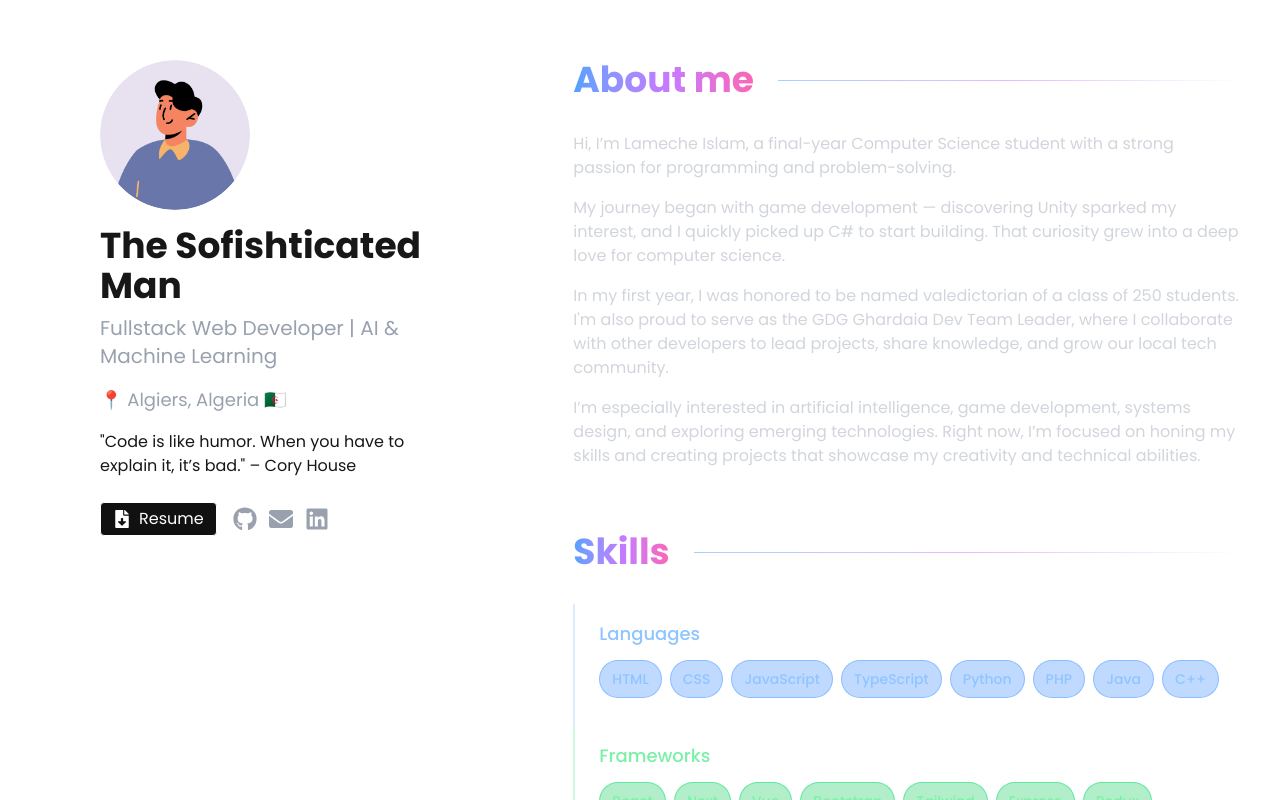
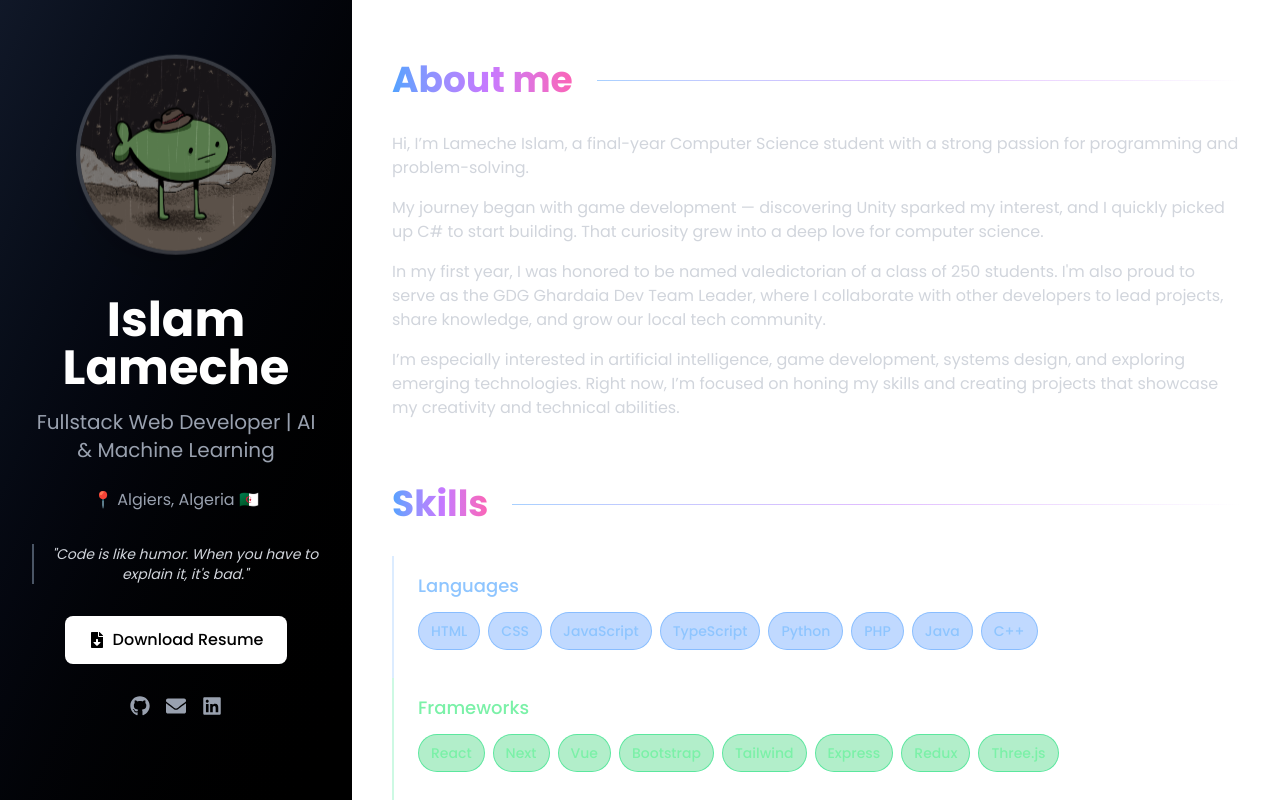
Before and after one commit to The-Sofishticated-Man/minimalist-portfolio, a Next.js app: page / in a window 1280 px wide. Built offline with nearby package versions, Linux system fonts and the light colour scheme.

Commit message:
Enhance MainInfo component with animations and layout changes

```diff
--- a/src/components/MainInfo.tsx
+++ b/src/components/MainInfo.tsx
@@ -1,33 +1,127 @@
+"use client";
+
+import { useEffect, useRef } from "react";
+import { gsap } from "gsap";
 import Image from "next/image";
-import pfp from "../../public/images/pfp.png";
+import pfp from "../../public/images/pfp.gif";
 
-export default async function MainInfo() {
+export default function MainInfo() {
+  const imageRef = useRef<HTMLDivElement>(null);
+  const containerRef = useRef<HTMLDivElement>(null);
+
+  useEffect(() => {
+    if (!imageRef.current || !containerRef.current) return;
+
+    const image = imageRef.current;
+    const container = containerRef.current;
+
+    // Initial load animation
+    gsap.fromTo(
+      image,
+      {
+        scale: 0,
+        opacity: 0,
+      },
+      {
+        scale: 1,
+        opacity: 1,
+        duration: 1,
+        ease: "back.out(1.7)",
+        delay: 0.5,
+      }
+    );
+
+    // Floating animation
+    gsap.to(image, {
+      y: -10,
+      duration: 2,
+      repeat: -1,
+      yoyo: true,
+      ease: "power2.inOut",
+    });
+
+    // Subtle rotation animation
+    gsap.to(image, {
+      rotation: 5,
+      duration: 3,
+      repeat: -1,
+      yoyo: true,
+      ease: "power2.inOut",
+    });
+
+    // Hover animations
+    const handleMouseEnter = () => {
+      gsap.to(image, {
+        scale: 1.1,
+        duration: 0.6,
+        ease: "power2.out",
+      });
+    };
+
+    const handleMouseLeave = () => {
+      gsap.to(image, {
+        scale: 1,
+        duration: 0.6,
+        ease: "power2.out",
+      });
+    };
+
+    container.addEventListener("mouseenter", handleMouseEnter);
+    container.addEventListener("mouseleave", handleMouseLeave);
+
+    return () => {
+      container.removeEventListener("mouseenter", handleMouseEnter);
+      container.removeEventListener("mouseleave", handleMouseLeave);
+    };
+  }, []);
+
   return (
-    <div id="crucial" className="flex-1/3 px-25 py-15 ">
+    <div
+      id="crucial"
+      className="flex-1 min-h-screen bg-gradient-to-br from-gray-900 to-black text-white flex flex-col  items-center px-8 py-16"
+    >
+      <div className="text-center max-w-4xl w-full">
+        {/* Profile Image with GSAP animations */}
+        <div ref={containerRef} className="mb-8 cursor-pointer">
+          <div ref={imageRef} className="relative mx-auto w-[200px] h-[200px]">
             <Image
-        className="rounded-full mb-4"
+              className="rounded-full shadow-2xl border-4 border-white/20"
               src={pfp}
               alt="Profile Picture"
-        width={150}
-        height={150}
+              width={200}
+              height={200}
+              priority
             />
-      <h1 className="text-4xl font-bold mb-2">The Sofishticated Man</h1>
-      <h2 className="text-xl text-gray-400 mb-4">
+          </div>
+        </div>
+
+        {/* Main heading */}
+        <h1 className="text-4xl md:text-5xl font-bold mb-4 text-white">
+          Islam Lameche
+        </h1>
+
+        {/* Subtitle */}
+        <h2 className="text-lg md:text-xl text-gray-400 mb-6">
           Fullstack Web Developer | AI & Machine Learning
         </h2>
-      <h3 className="text-lg text-gray-400 mb-4">📍 Algiers, Algeria 🇩🇿 </h3>
-      <p>
-        &quot;Code is like humor. When you have to explain it, it’s bad.&quot; –
-        Cory House
+
+        {/* Location */}
+        <p className="text-gray-400 mb-8 text-l">📍 Algiers, Algeria 🇩🇿</p>
+
+        {/* Quote */}
+        <p className="text-gray-300 text-sm italic mb-8 border-l-2 border-gray-600 pl-4">
+          &quot;Code is like humor. When you have to explain it, it&apos;s
+          bad.&quot;
         </p>
-      <div className="my-6">
-        <div className="flex space-x-3 items-center">
+
+        {/* Action buttons */}
+        <div className="mb-8">
           <a
             href="/documents/islam lameche resume.pdf"
             download="Islam_Lameche_Resume.pdf"
             target="_blank"
             rel="noopener noreferrer"
-            className="flex items-center bg-[#111111] hover:bg-white text-white hover:text-[#111111] px-3 py-1 rounded transition duration-300 mr-4 border border-white"
+            className="inline-flex items-center bg-white text-black px-6 py-3 rounded-lg hover:bg-gray-100 transition-colors duration-200 font-medium"
           >
             <svg
               stroke="currentColor"
@@ -35,27 +129,32 @@ export default async function MainInfo() {
               strokeWidth="0"
               viewBox="0 0 384 512"
               className="mr-2"
-              height="18"
-              width="18"
+              height="16"
+              width="16"
               xmlns="http://www.w3.org/2000/svg"
             >
               <path d="M224 136V0H24C10.7 0 0 10.7 0 24v464c0 13.3 10.7 24 24 24h336c13.3 0 24-10.7 24-24V160H248c-13.2 0-24-10.8-24-24zm76.45 211.36l-96.42 95.7c-6.65 6.61-17.39 6.61-24.04 0l-96.42-95.7C73.42 337.29 80.54 320 94.82 320H160v-80c0-8.84 7.16-16 16-16h32c8.84 0 16 7.16 16 16v80h65.18c14.28 0 21.4 17.29 11.27 27.36zM377 105L279.1 7c-4.5-4.5-10.6-7-17-7H256v128h128v-6.1c0-6.3-2.5-12.4-7-16.9z"></path>
             </svg>
-            Resume
+            Download Resume
           </a>
+        </div>
+
+        {/* Social links */}
+        <div className="flex justify-center space-x-4">
           <a
             href="https://github.com/the-sofishticated-man"
             target="_blank"
             rel="noopener noreferrer"
-            className="text-gray-400 hover:text-white"
+            className="text-gray-400 hover:text-white transition-colors duration-200"
+            aria-label="GitHub Profile"
           >
             <svg
               stroke="currentColor"
               fill="currentColor"
               strokeWidth="0"
               viewBox="0 0 496 512"
-              height="24"
-              width="24"
+              height="20"
+              width="20"
               xmlns="http://www.w3.org/2000/svg"
             >
               <path d="M165.9 397.4c0 2-2.3 3.6-5.2 3.6-3.3.3-5.6-1.3-5.6-3.6 0-2 2.3-3.6 5.2-3.6 3-.3 5.6 1.3 5.6 3.6zm-31.1-4.5c-.7 2 1.3 4.3 4.3 4.9 2.6 1 5.6 0 6.2-2s-1.3-4.3-4.3-5.2c-2.6-.7-5.5.3-6.2 2.3zm44.2-1.7c-2.9.7-4.9 2.6-4.6 4.9.3 2 2.9 3.3 5.9 2.6 2.9-.7 4.9-2.6 4.6-4.6-.3-1.9-3-3.2-5.9-2.9zM244.8 8C106.1 8 0 113.3 0 252c0 110.9 69.8 205.8 169.5 239.2 12.8 2.3 17.3-5.6 17.3-12.1 0-6.2-.3-40.4-.3-61.4 0 0-70 15-84.7-29.8 0 0-11.4-29.1-27.8-36.6 0 0-22.9-15.7 1.6-15.4 0 0 24.9 2 38.6 25.8 21.9 38.6 58.6 27.5 72.9 20.9 2.3-16 8.8-27.1 16-33.7-55.9-6.2-112.3-14.3-112.3-110.5 0-27.5 7.6-41.3 23.6-58.9-2.6-6.5-11.1-33.3 2.6-67.9 20.9-6.5 69 27 69 27 20-5.6 41.5-8.5 62.8-8.5s42.8 2.9 62.8 8.5c0 0 48.1-33.6 69-27 13.7 34.7 5.2 61.4 2.6 67.9 16 17.7 25.8 31.5 25.8 58.9 0 96.5-58.9 104.2-114.8 110.5 9.2 7.9 17 22.9 17 46.4 0 33.7-.3 75.4-.3 83.6 0 6.5 4.6 14.4 17.3 12.1C428.2 457.8 496 362.9 496 252 496 113.3 383.5 8 244.8 8zM97.2 352.9c-1.3 1-1 3.3.7 5.2 1.6 1.6 3.9 2.3 5.2 1 1.3-1 1-3.3-.7-5.2-1.6-1.6-3.9-2.3-5.2-1zm-10.8-8.1c-.7 1.3.3 2.9 2.3 3.9 1.6 1 3.6.7 4.3-.7.7-1.3-.3-2.9-2.3-3.9-2-.6-3.6-.3-4.3.7zm32.4 35.6c-1.6 1.3-1 4.3 1.3 6.2 2.3 2.3 5.2 2.6 6.5 1 1.3-1.3.7-4.3-1.3-6.2-2.2-2.3-5.2-2.6-6.5-1zm-11.4-14.7c-1.6 1-1.6 3.6 0 5.9 1.6 2.3 4.3 3.3 5.6 2.3 1.6-1.3 1.6-3.9 0-6.2-1.4-2.3-4-3.3-5.6-2z"></path>
@@ -63,15 +162,16 @@ export default async function MainInfo() {
           </a>
           <a
             href="mailto:lameche1islam@gmail.com"
-            className="text-gray-400 hover:text-white"
+            className="text-gray-400 hover:text-white transition-colors duration-200"
+            aria-label="Email Contact"
           >
             <svg
               stroke="currentColor"
               fill="currentColor"
               strokeWidth="0"
               viewBox="0 0 512 512"
-              height="24"
-              width="24"
+              height="20"
+              width="20"
               xmlns="http://www.w3.org/2000/svg"
             >
               <path d="M502.3 190.8c3.9-3.1 9.7-.2 9.7 4.7V400c0 26.5-21.5 48-48 48H48c-26.5 0-48-21.5-48-48V195.6c0-5 5.7-7.8 9.7-4.7 22.4 17.4 52.1 39.5 154.1 113.6 21.1 15.4 56.7 47.8 92.2 47.6 35.7.3 72-32.8 92.3-47.6 102-74.1 131.6-96.3 154-113.7zM256 320c23.2.4 56.6-29.2 73.4-41.4 132.7-96.3 142.8-104.7 173.4-128.7 5.8-4.5 9.2-11.5 9.2-18.9v-19c0-26.5-21.5-48-48-48H48C21.5 64 0 85.5 0 112v19c0 7.4 3.4 14.3 9.2 18.9 30.6 23.9 40.7 32.4 173.4 128.7 16.8 12.2 50.2 41.8 73.4 41.4z"></path>
@@ -81,15 +181,16 @@ export default async function MainInfo() {
             href="https://linkedin.com/in/islam-lameche-8266802a1"
             target="_blank"
             rel="noopener noreferrer"
-            className="text-gray-400 hover:text-white"
+            className="text-gray-400 hover:text-white transition-colors duration-200"
+            aria-label="LinkedIn Profile"
           >
             <svg
               stroke="currentColor"
               fill="currentColor"
               strokeWidth="0"
               viewBox="0 0 448 512"
-              height="24"
-              width="24"
+              height="20"
+              width="20"
               xmlns="http://www.w3.org/2000/svg"
             >
               <path d="M416 32H31.9C14.3 32 0 46.5 0 64.3v383.4C0 465.5 14.3 480 31.9 480H416c17.6 0 32-14.5 32-32.3V64.3c0-17.8-14.4-32.3-32-32.3zM135.4 416H69V202.2h66.5V416zm-33.2-243c-21.3 0-38.5-17.3-38.5-38.5S80.9 96 102.2 96c21.2 0 38.5 17.3 38.5 38.5 0 21.3-17.2 38.5-38.5 38.5zm282.1 243h-66.4V312c0-24.8-.5-56.7-34.5-56.7-34.6 0-39.9 27-39.9 54.9V416h-66.4V202.2h63.7v29.2h.9c8.9-16.8 30.6-34.5 62.9-34.5 67.2 0 79.7 44.3 79.7 101.9V416z"></path>
```
Lines whose indentation alone changed are shown as unchanged.
